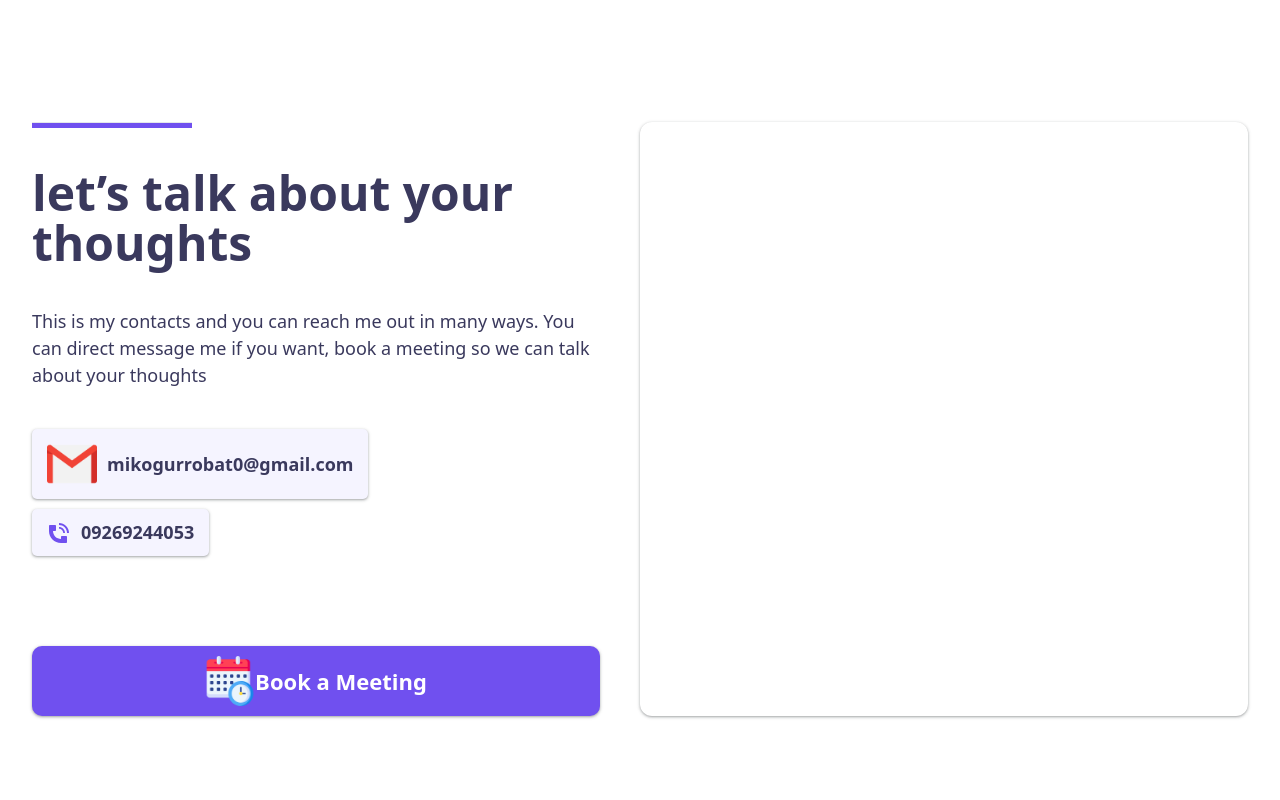
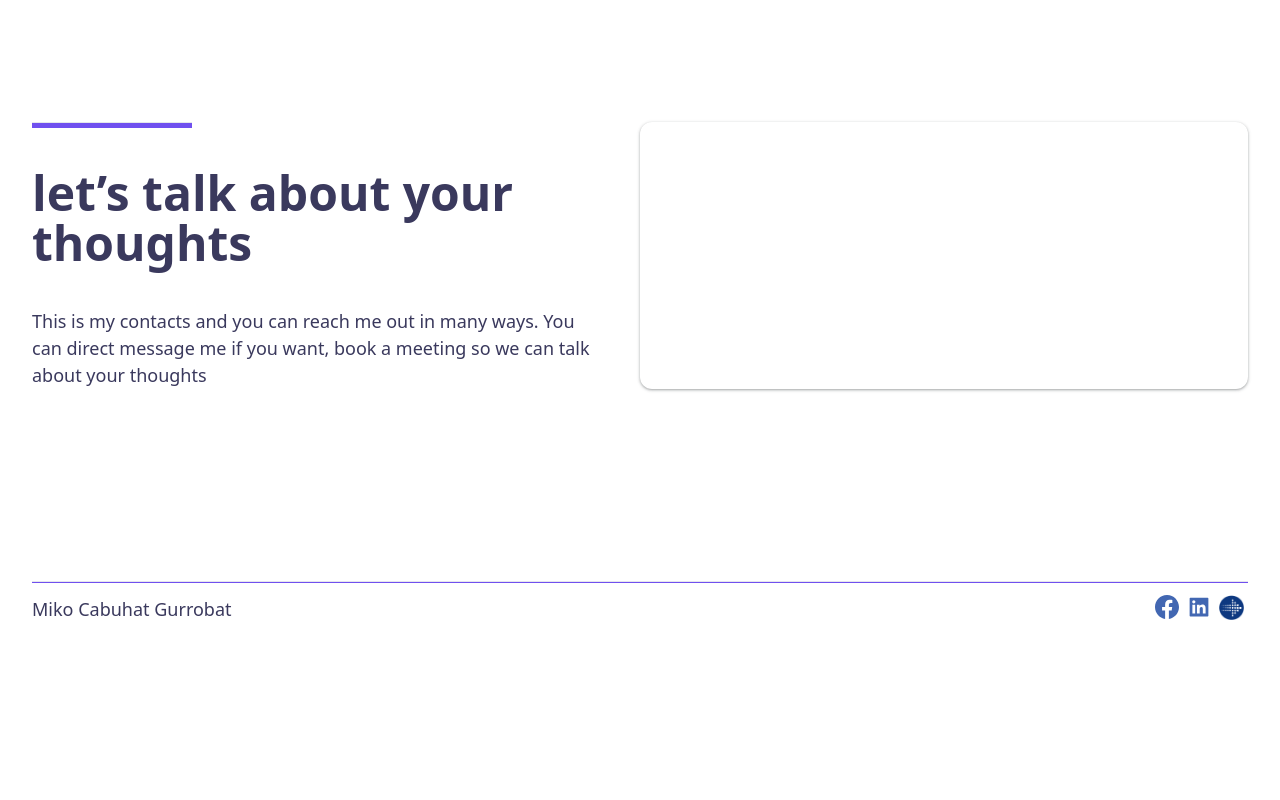
Before and after one commit to ikomcg/react-miko, a React (Create React App) app: page / in a window 1280 px wide. Shown: the part 2280-3080 px from the top of the page. After the commit the page ends 2935 px from the top, so only its background shows below. Built offline with nearby package versions, Linux system fonts and the light colour scheme.

Commit message:
projects page

```diff
--- a/src/Pages/Contact/Contact.jsx
+++ b/src/Pages/Contact/Contact.jsx
@@ -1,31 +1,10 @@
 import React, { useEffect } from 'react'
 
 import { hr } from '../Home/Projects/Projects'
-import gmail from '../../images/contact/gmail.png'
-import schedule from '../../images/contact/schedule.png'
-import { CgPhone } from 'react-icons/cg';
-import { useRef } from 'react'
+
 
 const Contact = () =>{
 
-    const bol = useRef(false)
-
-    useEffect(()=> {
-
-        const location  = window.location.pathname;
-
-        switch(location){
-            case '/contact':
-                bol.current = true
-                break;
-            case '/home':
-                bol.current = false
-                break;
-            default:
-                bol.current = true
-        }
-
-    },[])
 
     return (
         <div className='contact-home flex flex-row justify-between px-8 mb-40'>
@@ -39,30 +18,7 @@ const Contact = () =>{
                     This is my contacts and you can reach me out in many ways. You can  direct message me if you want, book a meeting so we can talk about your thoughts
                     </p>
                 </div>
-                {bol &&
-                    <div className='flex flex-col justify-center mt-10'>
-                        <ul className='flex flex-col '>
-                            <li className='shadow-2md'>
-                                <img src={gmail} alt="" />
-                                mikogurrobat0@gmail.com
-                            </li>
-                            <li className='shadow-2md'>
-                                <CgPhone className='text-2xl text-bgviol'/>
-                                09269244053
-                            </li>
-                        </ul>
-                        <div className='book-meeting mt-20'>
-                            <ul>
-                               <li className='hover:scale-105'>
-                                    <a href="https://calendly.com/mikogurrobat0" className='shadow-2md'>
-                                        <img src={schedule} alt="" />
-                                        Book a Meeting
-                                    </a>
-                                </li>
-                            </ul>
-                        </div>
-                    </div>
-                }
+
             </div>
             <div className="right-form w-1/2 rounded-xl shadow-2md p-10">
 
```
